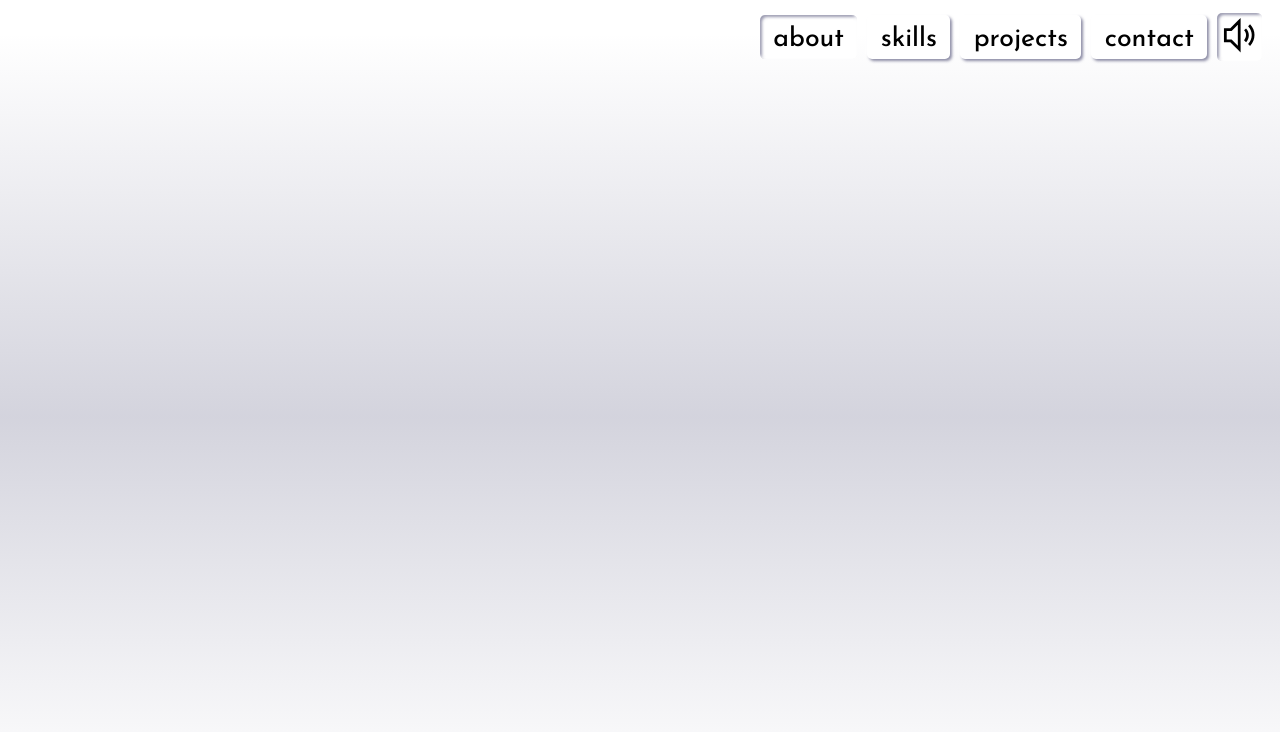
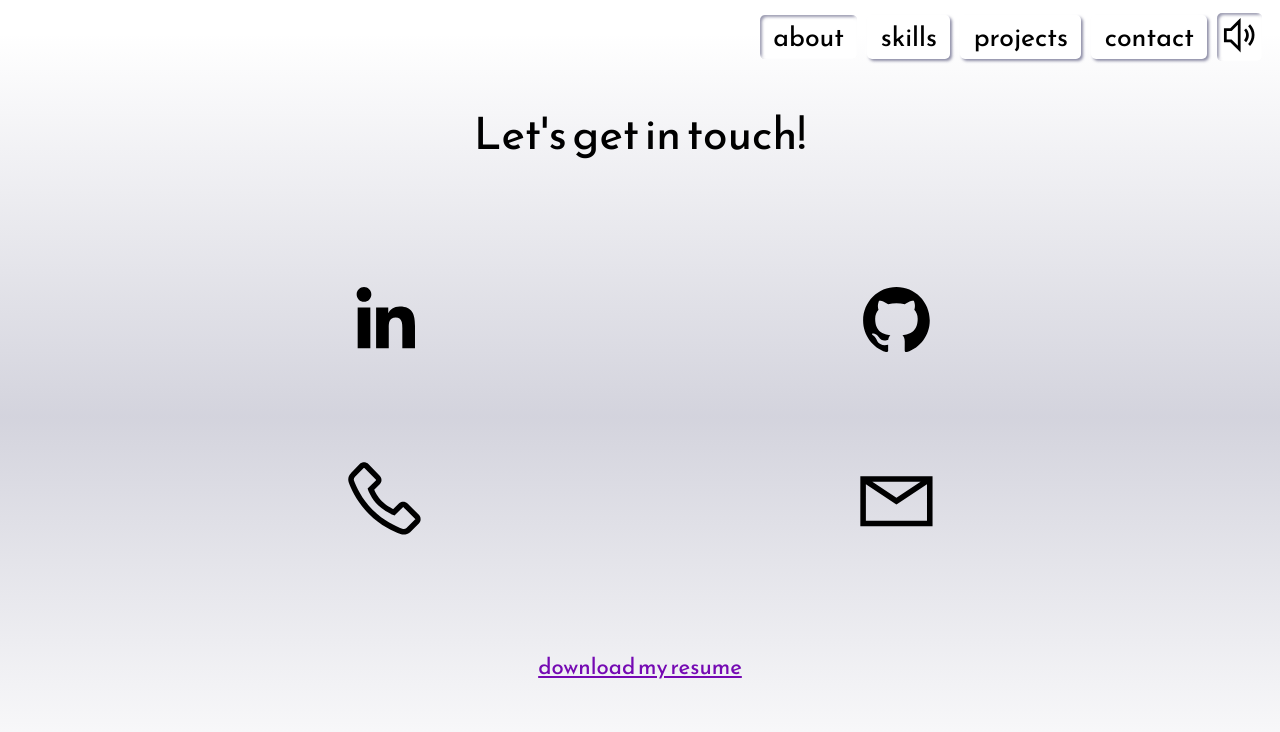
Before and after one commit to BohdanOne/bohdanone.github.io, a React (Create React App) app: page /contact in a window 1280 px wide. Shown: the top 732 px of the page. Built offline with nearby package versions, Linux system fonts and the light colour scheme.

Commit message:
Build Contact Page

```diff
--- a/src/components/AboutPage/AboutPage.js
+++ b/src/components/AboutPage/AboutPage.js
@@ -17,8 +17,8 @@ export default () => {
       <section className="AboutPage">
         <canvas id="canvas"></canvas>
 
-        <p className="hi">Hi!</p>
-        <p className="bohdan">My name is Bohdan</p>
+        <h2 className="hi">Hi!</h2>
+        <h3 className="bohdan">My name is Bohdan</h3>
 
         <AudioTogglingImage
           imgClass="drummer"
@@ -38,6 +38,5 @@ export default () => {
           Site under developement. Come back soon!
         </footer>
       </section>
-
   );
 };
--- a/src/components/App.js
+++ b/src/components/App.js
@@ -4,6 +4,7 @@ import { useSpring, useTransition, animated } from 'react-spring';
 import Header from './Header/Header';
 const AboutPage = lazy(() => import('./AboutPage/AboutPage'));
 const SkillsPage = lazy(() => import('./SkillsPage/SkillsPage'));
+const ContactPage = lazy(() => import('./ContactPage/ContactPage'));
 
 export default () => {
   const fade = useSpring({ from: { opacity: 0 }, opacity: 1 });
@@ -25,6 +26,7 @@ export default () => {
               <Switch location={ item }>
                 <Route exact path="/" component={ AboutPage }/>
                 <Route exact path="/skills" component={ SkillsPage }/>
+                <Route exact path="/contact" component={ ContactPage }/>
               </Switch>
             </animated.main>
           ))}
--- /dev/null
+++ b/src/components/ContactPage/ContactPage.js
@@ -0,0 +1,30 @@
+import React from 'react';
+
+export default () => {
+  return (
+    <section className="ContactPage">
+      <h2 className="contact-header">Let's get in touch!</h2>
+        <a href="https://www.linkedin.com/in/bohdan-imiela/" className="contact-icon linkedin" alt="linkedin link">
+          <svg viewBox="0 0 64 64" xmlns="http://www.w3.org/2000/svg">
+            <path d="M17.2852 8C14.3672 8 12 10.3633 12 13.2812C12 16.1992 14.3653 18.6172 17.2812 18.6172C20.1972 18.6172 22.5664 16.1992 22.5664 13.2812C22.5664 10.3653 20.2032 8 17.2852 8ZM43.0703 22C38.6323 22 36.093 24.3209 34.875 26.6289H34.7461V22.6211H26V52H35.1133V37.457C35.1133 33.625 35.4025 29.9219 40.1445 29.9219C44.8185 29.9219 44.8867 34.2912 44.8867 37.6992V52H53.9883H54V35.8633C54 27.9673 52.3023 22 43.0703 22ZM12.7266 22.6211V52H21.8477V22.6211H12.7266Z" />
+          </svg>
+        </a>
+        <a href="https://github.com/BohdanOne" className="contact-icon github" alt="github link">
+          <svg viewBox="0 0 64 64" xmlns="http://www.w3.org/2000/svg">
+            <path d="M32 8C18.7422 8 8 18.7422 8 32C8 42.6016 14.875 51.6016 24.4141 54.7734C25.6172 54.9922 26.0547 54.2578 26.0547 53.6172C26.0547 53.0469 26.0312 51.5391 26.0234 49.5391C19.3437 50.9844 17.9375 46.3203 17.9375 46.3203C16.8438 43.5469 15.2734 42.8047 15.2734 42.8047C13.0938 41.3203 15.4375 41.3516 15.4375 41.3516C17.8438 41.5234 19.1094 43.8203 19.1094 43.8203C21.25 47.4922 24.7266 46.4297 26.0938 45.8203C26.3125 44.2656 26.9375 43.2109 27.6172 42.6094C22.2891 42.0078 16.6875 39.9453 16.6875 30.75C16.6875 28.125 17.625 25.9844 19.1562 24.3047C18.9141 23.7031 18.0859 21.2578 19.3906 17.9531C19.3906 17.9531 21.4062 17.3125 25.9922 20.4141C27.9062 19.8828 29.9609 19.6172 32 19.6094C34.0391 19.6172 36.0938 19.8828 38.0078 20.4141C42.5938 17.3125 44.6016 17.9531 44.6016 17.9531C45.9141 21.2578 45.0938 23.7031 44.8438 24.3047C46.3828 25.9844 47.3047 28.125 47.3047 30.75C47.3047 39.9688 41.6953 41.9922 36.3516 42.5938C37.2109 43.3281 37.9766 44.7969 37.9766 47.0312C37.9766 50.2422 37.9531 52.8281 37.9531 53.6172C37.9531 54.2578 38.3828 55.0078 39.6016 54.7734C49.1328 51.5937 56 42.6016 56 32C56 18.7422 45.2578 8 32 8Z" />
+          </svg>
+        </a>
+        <a href="tel:0048666044425" className="contact-icon phone" alt="call 0048666044425">
+          <svg viewBox="0 0 64 64" xmlns="http://www.w3.org/2000/svg">
+            <path d="M17.3126 6C16.2657 6 15.2344 6.375 14.3751 7.0625L14.2501 7.125L14.1876 7.1875L7.93756 13.625L8.00006 13.6875C6.07037 15.4688 5.47662 18.1328 6.31256 20.4375C6.32037 20.4531 6.30475 20.4844 6.31256 20.5C8.00787 25.3516 12.3438 34.7188 20.8126 43.1875C29.3126 51.6875 38.8047 55.8516 43.5001 57.6875H43.5626C45.9922 58.5 48.6251 57.9219 50.5001 56.3125L56.8126 50C58.4688 48.3438 58.4688 45.4688 56.8126 43.8125L48.6876 35.6875L48.6251 35.5625C46.9688 33.9063 44.0313 33.9063 42.3751 35.5625L38.3751 39.5625C36.9297 38.8672 33.4844 37.0859 30.1876 33.9375C26.9141 30.8125 25.2422 27.2188 24.6251 25.8125L28.6251 21.8125C30.3047 20.1328 30.336 17.3359 28.5626 15.6875L28.6251 15.625L28.4376 15.4375L20.4376 7.1875L20.3751 7.125L20.2501 7.0625C19.3907 6.375 18.3594 6 17.3126 6ZM17.3126 10C17.461 10 17.6094 10.0703 17.7501 10.1875L25.7501 18.375L25.9376 18.5625C25.9219 18.5469 26.0547 18.7578 25.8126 19L20.8126 24L19.8751 24.875L20.3126 26.125C20.3126 26.125 22.6094 32.2734 27.4376 36.875L27.8751 37.25C32.5235 41.4922 38.0001 43.8125 38.0001 43.8125L39.2501 44.375L45.1876 38.4375C45.5313 38.0938 45.4688 38.0938 45.8126 38.4375L54.0001 46.625C54.3438 46.9688 54.3438 46.8438 54.0001 47.1875L47.8751 53.3125C46.9532 54.1016 45.9766 54.2656 44.8126 53.875C40.2813 52.0938 31.4766 48.2266 23.6251 40.375C15.711 32.4609 11.5782 23.4844 10.0626 19.125C9.75787 18.3125 9.97662 17.1094 10.6876 16.5L10.8126 16.375L16.8751 10.1875C17.0157 10.0703 17.1641 10 17.3126 10Z"/>
+          </svg>
+        </a>
+        <a href="mailto:bohdanimiela@gmail.com" className="contact-icon mail" alt="mail to bohdanimiela@gmail.com">
+          <svg viewBox="0 0 64 64" xmlns="http://www.w3.org/2000/svg">
+            <path d="M6 16V52H58V16H6ZM14.625 20H49.375L32 31.5625L14.625 20ZM10 21.75L30.875 35.6875L32 36.375L33.125 35.6875L54 21.75V48H10V21.75Z" />
+          </svg>
+        </a>
+        <a href="/Bohdan-Imiela-resume.pdf" className="resume-link">download my resume</a>
+    </section>
+  );
+};
--- a/src/components/Header/MainNav.js
+++ b/src/components/Header/MainNav.js
@@ -8,7 +8,7 @@ const MainNav = props => {
 
   const handleClick = e => {
     if (e.target.innerText !== activeButton) {
-      props.toggleBurger();
+      if (props.open) props.toggleBurger();
       if (props.sound) {
         const audio = new Audio(audioSource);
         audio.play();
--- a/src/styles/_AboutPage.scss
+++ b/src/styles/_AboutPage.scss
@@ -6,12 +6,14 @@
   align-items: center;
   .hi {
     font-size: 1rem;
+    font-weight: 300;
     width: max-content;
     grid-area: 2 / 1 /3 /span 2;
   }
 
   .bohdan {
     font-size: .3rem;
+    font-weight: 300;
     grid-area: 3 / 3 / 4/ span 3;
     transform: rotate(-10deg);
   }
--- /dev/null
+++ b/src/styles/_ContactPage.scss
@@ -0,0 +1,37 @@
+.ContactPage {
+  display: grid;
+  grid-template-columns: repeat(5, var(--grid-width));
+  grid-template-rows: repeat(9, var(--grid-height));
+  justify-items: center;
+  align-items: center;
+  .contact-header {
+    font-size: .5rem;
+    font-weight: 300;
+    grid-area: 2 / 1 / 3 / span 5;
+  }
+  .contact-icon {
+    width: 1rem;
+    height: 1rem;
+    &.linkedin {
+      grid-area: 4 / 2 / 5 / 3;
+    }
+    &.github {
+      grid-area: 4 / 4 / 5 / 5;
+    }
+    &.phone {
+      grid-area: 6 / 2 / 7 / 3;
+    }
+    &.mail {
+      grid-area: 6 / 4 / 7 / 5;
+    }
+  }
+  .resume-link {
+    font-size: .25rem;
+    grid-area: 8 / 2 / 9 / span 3;
+    color: var(--ternary-col);
+    transition: color .2s ease-in-out;
+    &:hover {
+      color: var(--hover-col);
+    }
+  }
+}
--- a/src/styles/_Header.scss
+++ b/src/styles/_Header.scss
@@ -36,11 +36,6 @@
     svg {
       width: .5rem;
       height: .5rem;
-      fill: var(--primary-col);
-      transition: fill .2s ease-in-out;
-      &:hover {
-        fill: var(--hover-col);
-      }
     }
   }
   .MainNav {
--- a/src/styles/_base.scss
+++ b/src/styles/_base.scss
@@ -57,3 +57,11 @@ button {
   font-size: 0.15rem;
   grid-area: -2 / 1 / span 1 / span 3;
 }
+
+svg {
+  fill: var(--primary-col);
+    transition: fill .2s ease-in-out;
+    &:hover {
+      fill: var(--hover-col);
+    }
+}
--- a/src/styles/index.scss
+++ b/src/styles/index.scss
@@ -6,3 +6,4 @@
 @import 'Header';
 @import 'AboutPage';
 @import 'SkillsPage';
+@import 'ContactPage';
```
Also changed, not shown: 1 other file (tests, documents, lock files or other folders).
